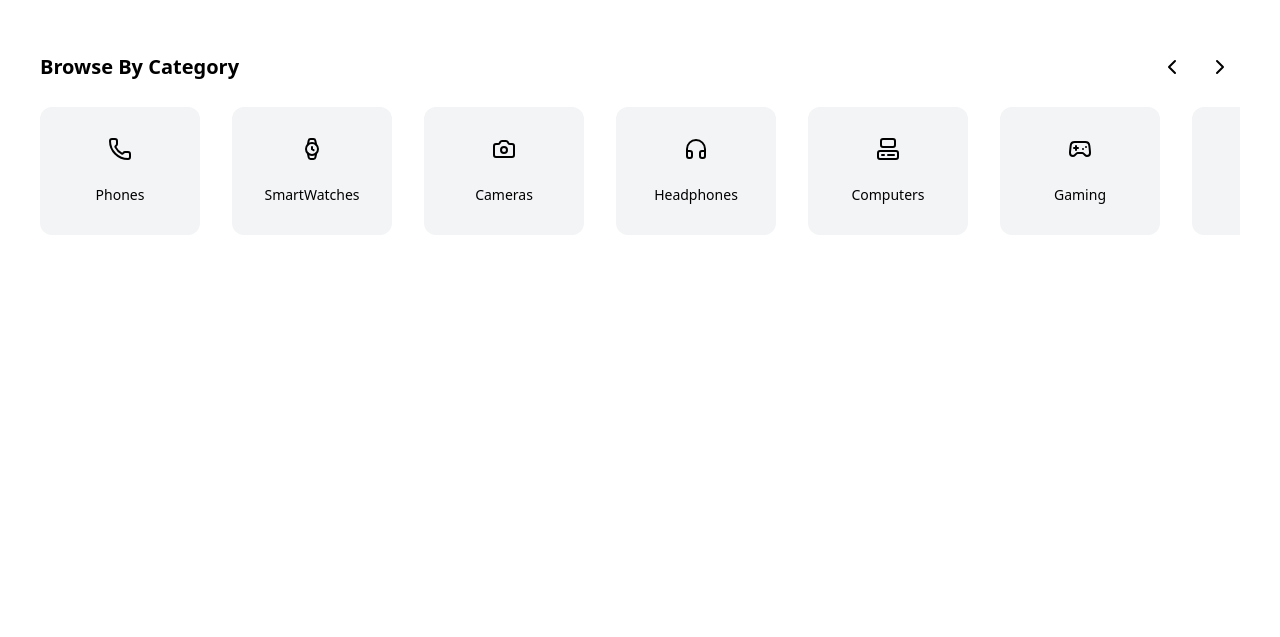
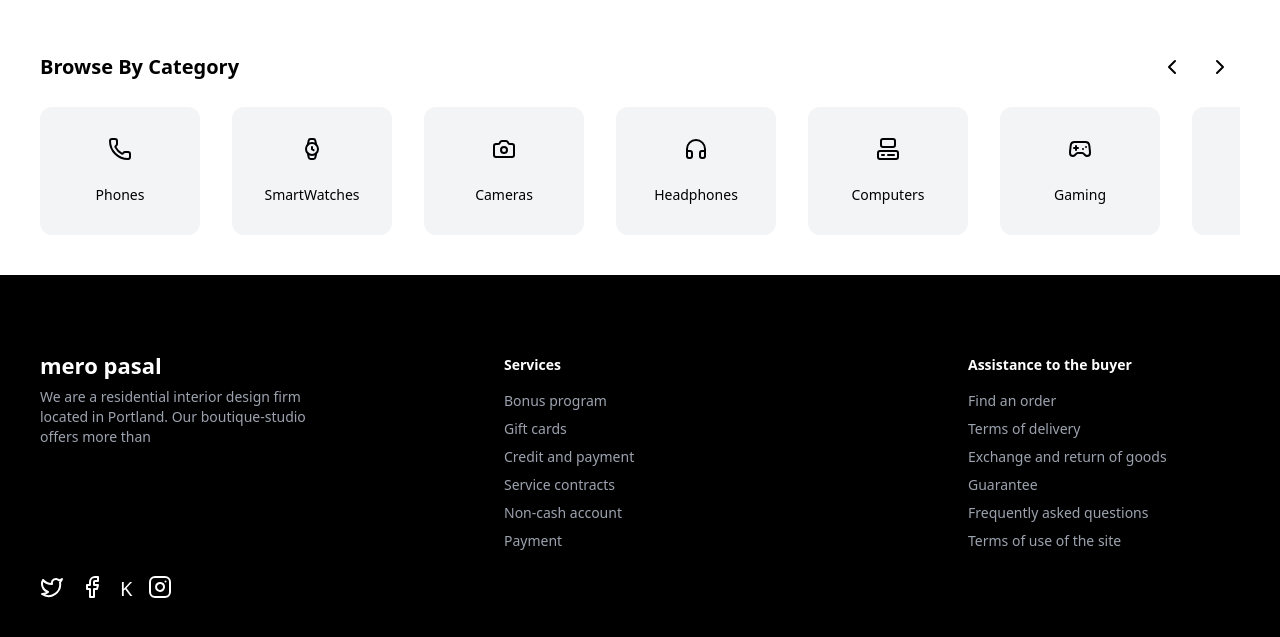
Before and after one commit to AzZaya0/mero_pasal, a Next.js app: page / in a window 1280 px wide. Shown: the part 2313-2950 px from the top of the page. Before the commit the page ends 2588 px from the top, so only its background shows below. Built offline with nearby package versions, Linux system fonts and the light colour scheme.

Commit message:
footer completed

```diff
--- /dev/null
+++ b/src/app/footer.jsx
@@ -0,0 +1,89 @@
+import React from "react";
+import { Twitter, Facebook, Instagram } from "lucide-react";
+
+function Footer() {
+  return (
+    <footer className="bg-black text-white py-10">
+      <div className="w-[1200px] mx-auto mt-10  grid grid-cols-3  gap-48 text-sm">
+        {/* Left section- logo & desc*/}
+        <div>
+          <h2 className="text-white text-[22px]  font-semibold mb-3">
+            mero pasal
+          </h2>
+          <p className="text-gray-400">
+            We are a residential interior design firm located in Portland. Our
+            boutique-studio offers more than
+          </p>
+          <div className="flex gap-4 mt-32 text-xl">
+            <a href="#" className="hover:text-gray-300">
+              <Twitter />
+            </a>
+            <a href="#" className="hover:text-gray-300">
+              <Facebook />
+            </a>
+            <a href="#" className="hover:text-gray-300">
+              K
+            </a>
+            <a href="#" className="hover:text-gray-300">
+              <Instagram />
+            </a>
+          </div>
+        </div>
+
+        {/* Center Section */}
+        <div>
+          <h3 className="font-semibold text-white mb-4">Services</h3>
+          <ul className="space-y-2 text-gray-400">
+            <li>
+              <a href="#">Bonus program</a>
+            </li>
+            <li>
+              <a href="#">Gift cards</a>
+            </li>
+            <li>
+              <a href="#">Credit and payment</a>
+            </li>
+            <li>
+              <a href="#">Service contracts</a>
+            </li>
+            <li>
+              <a href="#">Non-cash account</a>
+            </li>
+            <li>
+              <a href="#">Payment</a>
+            </li>
+          </ul>
+        </div>
+
+        {/* Right: Section */}
+        <div>
+          <h3 className="font-semibold text-white mb-4">
+            Assistance to the buyer
+          </h3>
+          <ul className="space-y-2 text-gray-400">
+            <li>
+              <a href="#">Find an order</a>
+            </li>
+            <li>
+              <a href="#">Terms of delivery</a>
+            </li>
+            <li>
+              <a href="#">Exchange and return of goods</a>
+            </li>
+            <li>
+              <a href="#">Guarantee</a>
+            </li>
+            <li>
+              <a href="#">Frequently asked questions</a>
+            </li>
+            <li>
+              <a href="#">Terms of use of the site</a>
+            </li>
+          </ul>
+        </div>
+      </div>
+    </footer>
+  );
+}
+
+export default Footer;
--- a/src/app/layout.js
+++ b/src/app/layout.js
@@ -1,6 +1,7 @@
 import { Geist, Geist_Mono } from "next/font/google";
 import "./globals.css";
 import NavBar from "./navBar/page";
+import Footer from "./footer";
 
 const geistSans = Geist({
   variable: "--font-geist-sans",
@@ -24,6 +25,7 @@ export default function RootLayout({ children }) {
         <NavBar />
 
         {children}
+        <Footer />
       </body>
     </html>
   );
```
